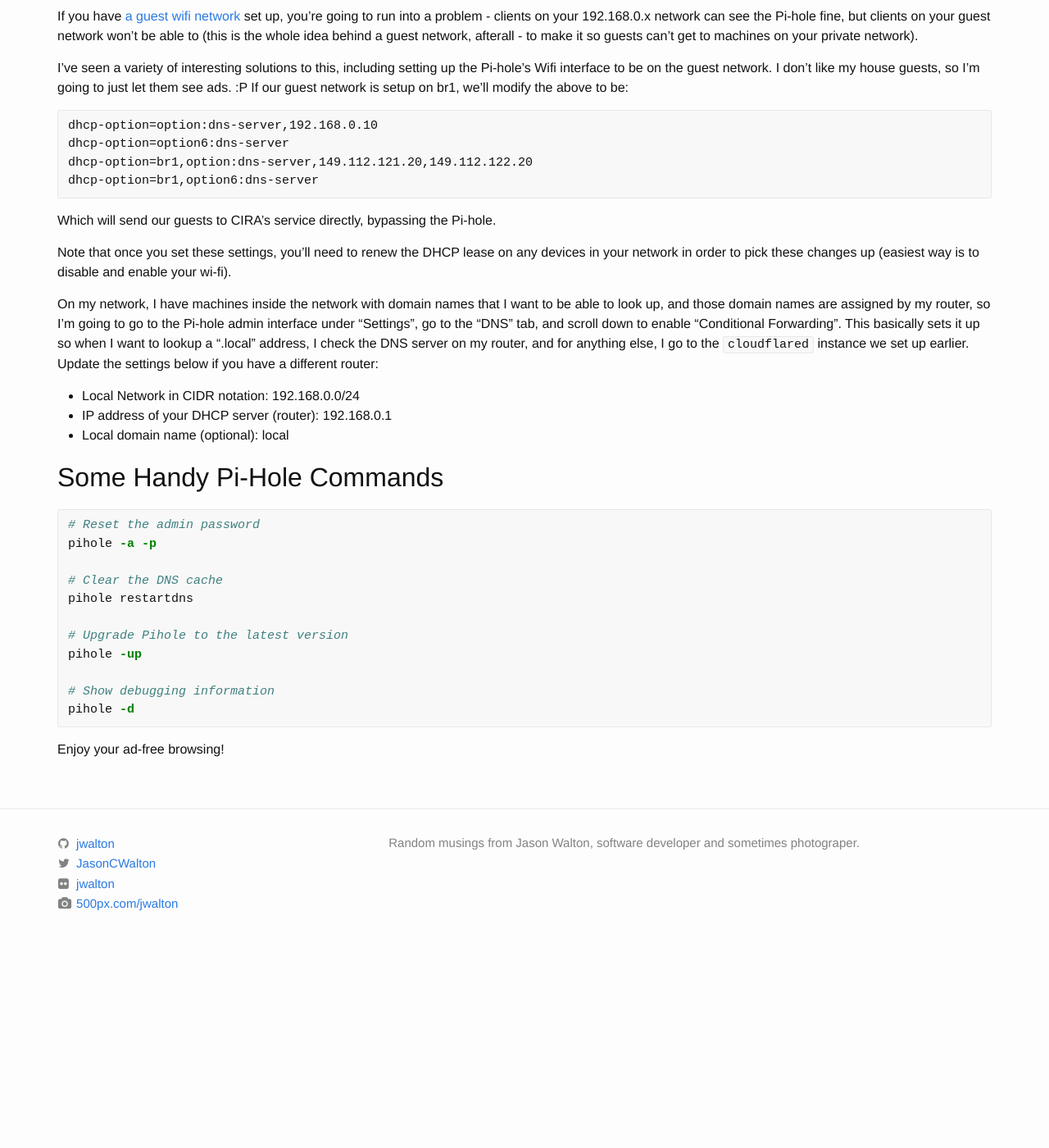
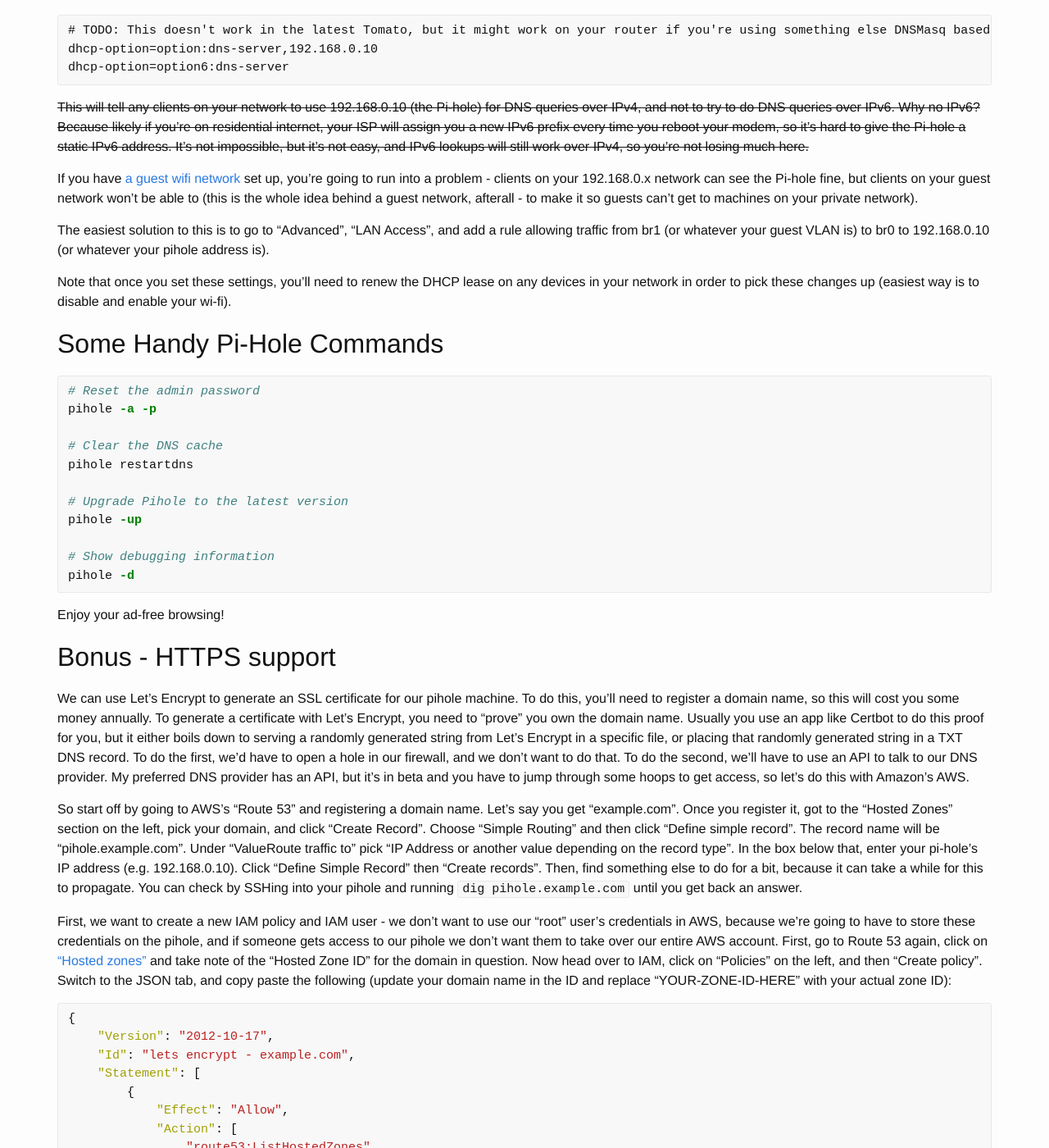
Before and after one commit to jwalton/thedreaming.org, a Jekyll site: the page built from _posts/2020-11-07-pihole.md, in a window 1280 px wide and 1400 px high, scrolled down 5363 px. Shown: the whole window at 82% size. Built offline with Jekyll 4.4.1, drawn with Linux system fonts in a browser that asks for light colours; comment, search, counter and statistics services are not loaded; before the commit the page ends 6523 px from its top, so only the background shows below that; some of the changed text lies outside the part shown.

Commit message:
docs: Update pihole docs to get around bug in FreshTomato firmware.

````diff
--- a/_posts/2020-11-07-pihole.md
+++ b/_posts/2020-11-07-pihole.md
@@ -188,39 +188,27 @@
 
 ### FreshTomato
 
-Since all routers are different, it's hard to give exact instructions on how to set up your router.  But *my( router is running [FreshTomato](http://freshtomato.org/), so if you're using a Tomato-based router, then you can follow along with this.
+Since all routers are different, it's hard to give exact instructions on how to set up your router.  But *my* router is running [FreshTomato](http://freshtomato.org/), so if you're using a Tomato-based router, then you can follow along with this.
 
-Go to "Advanced =&gt; DHCP/DNS", and then in the "Dnsmasq Custom configuration", add this (replace 192.168.0.10 with the IP of your Pi-hole):
+Update 2022-01-24 - Unfortunately the way I used to do this is broken if you're using IPv6 because of [a recent change in Tomato firmware](https://bitbucket.org/pedro311/freshtomato-arm/issues/191/fresh-tomato-unconditionally-adds-dhcp).  What I've done recently is to go to "Network", "Basic" and set the DNS server to be the pihole, then under "Advanced", "DHCP/DNS" disable the internal DNS server in Tomato entirely by unchecking "User internal DNS".  If you had conditional forwarding set up in pihole, you'll want to disable it as well.
+
+If you want to take this approach there's a few things you need to be aware of.  First, you'll no longer get "*.local" domain names for devices automatically from the DHCP server - if you want to assign domain names to local devices, you'll need to make sure they have static IPs and then add an entry to the /etc/hosts file on the pihole and then `sudo pihole restartdns`.
+
+~~Go to "Advanced =&gt; DHCP/DNS", and then in the "Dnsmasq Custom configuration", add this (replace 192.168.0.10 with the IP of your Pi-hole):~~
 
 ```
+# TODO: This doesn't work in the latest Tomato, but it might work on your router if you're using something else DNSMasq based
 dhcp-option=option:dns-server,192.168.0.10
 dhcp-option=option6:dns-server
 ```
 
-This will tell any clients on your network to use 192.168.0.10 (the Pi-hole) for DNS queries over IPv4, and not to try to do DNS queries over IPv6.  Why no IPv6?  Because likely if you're on residential internet, your ISP will assign you a new IPv6 prefix every time you reboot your modem, so it's hard to give the Pi-hole a static IPv6 address.  It's not impossible, but it's not easy, and IPv6 lookups will still work over IPv4, so you're not losing much here.
+~~This will tell any clients on your network to use 192.168.0.10 (the Pi-hole) for DNS queries over IPv4, and not to try to do DNS queries over IPv6.  Why no IPv6?  Because likely if you're on residential internet, your ISP will assign you a new IPv6 prefix every time you reboot your modem, so it's hard to give the Pi-hole a static IPv6 address.  It's not impossible, but it's not easy, and IPv6 lookups will still work over IPv4, so you're not losing much here.~~
 
 If you have [a guest wifi network](https://learntomato.flashrouters.com/setup-guest-network-guest-wifi-tomato-vlan/) set up, you're going to run into a problem - clients on your 192.168.0.x network can see the Pi-hole fine, but clients on your guest network won't be able to (this is the whole idea behind a guest network, afterall - to make it so guests can't get to machines on your private network).
 
-I've seen a variety of interesting solutions to this, including setting up the Pi-hole's Wifi interface to be on the guest network.  I don't like my house guests, so I'm going to just let them see ads.  :P  If our guest network is setup on br1, we'll modify the above to be:
+The easiest solution to this is to go to "Advanced", "LAN Access", and add a rule allowing traffic from br1 (or whatever your guest VLAN is) to br0 to 192.168.0.10 (or whatever your pihole address is).
 
-```
-dhcp-option=option:dns-server,192.168.0.10
-dhcp-option=option6:dns-server
-dhcp-option=br1,option:dns-server,149.112.121.20,149.112.122.20
-dhcp-option=br1,option6:dns-server
-```
-
-Which will send our guests to CIRA's service directly, bypassing the Pi-hole.
-
-Note that once you set these settings, you'll need to renew the DHCP lease on any
-devices in your network in order to pick these changes up (easiest way is to disable
-and enable your wi-fi).
-
-On my network, I have machines inside the network with domain names that I want to be able to look up, and those domain names are assigned by my router, so I'm going to go to the Pi-hole admin interface under "Settings", go to the "DNS" tab, and scroll down to enable "Conditional Forwarding".  This basically sets it up so when I want to lookup a ".local" address, I check the DNS server on my router, and for anything else, I go to the `cloudflared` instance we set up earlier.  Update the settings below if you have a different router:
-
-* Local Network in CIDR notation: 192.168.0.0/24
-* IP address of your DHCP server (router): 192.168.0.1
-* Local domain name (optional): local
+Note that once you set these settings, you'll need to renew the DHCP lease on any devices in your network in order to pick these changes up (easiest way is to disable and enable your wi-fi).
 
 ## Some Handy Pi-Hole Commands
 
@@ -239,3 +227,59 @@
 ```
 
 Enjoy your ad-free browsing!
+
+## Bonus - HTTPS support
+
+We can use Let's Encrypt to generate an SSL certificate for our pihole machine.  To do this, you'll need to register a domain name, so this will cost you some money annually.  To generate a certificate with Let's Encrypt, you need to "prove" you own the domain name.  Usually you use an app like Certbot to do this proof for you, but it either boils down to serving a randomly generated string from Let's Encrypt in a specific file, or placing that randomly generated string in a TXT DNS record.  To do the first, we'd have to open a hole in our firewall, and we don't want to do that.  To do the second, we'll have to use an API to talk to our DNS provider.  My preferred DNS provider has an API, but it's in beta and you have to jump through some hoops to get access, so let's do this with Amazon's AWS.
+
+So start off by going to AWS's "Route 53" and registering a domain name.  Let's say you get "example.com".  Once you register it, got to the "Hosted Zones" section on the left, pick your domain, and click "Create Record".  Choose "Simple Routing" and then click "Define simple record".  The record name will be "pihole.example.com".  Under "ValueRoute traffic to" pick "IP Address or another value depending on the record type".  In the box below that, enter your pi-hole's IP address (e.g. 192.168.0.10).  Click "Define Simple Record" then "Create records".  Then, find something else to do for a bit, because it can take a while for this to propagate.  You can check by SSHing into your pihole and running `dig pihole.example.com` until you get back an answer.
+
+First, we want to create a new IAM policy and IAM user - we don't want to use our "root" user's credentials in AWS, because we're going to have to store these credentials on the pihole, and if someone gets access to our pihole we don't want them to take over our entire AWS account.  First, go to Route 53 again, click on ["Hosted zones"](https://console.aws.amazon.com/route53/v2/hostedzones#) and take note of the "Hosted Zone ID" for the domain in question.  Now head over to IAM, click on "Policies" on the left, and then "Create policy".  Switch to the JSON tab, and copy paste the following (update your domain name in the ID and replace "YOUR-ZONE-ID-HERE" with your actual zone ID):
+
+```json
+{
+    "Version": "2012-10-17",
+    "Id": "lets encrypt - example.com",
+    "Statement": [
+        {
+            "Effect": "Allow",
+            "Action": [
+                "route53:ListHostedZones",
+                "route53:GetChange"
+            ],
+            "Resource": [
+                "*"
+            ]
+        },
+        {
+            "Effect" : "Allow",
+            "Action" : [
+                "route53:ChangeResourceRecordSets"
+            ],
+            "Resource" : [
+                "arn:aws:route53:::hostedzone/YOUR-ZONE-ID-HERE"
+            ]
+        }
+    ]
+}
+```
+
+Click "Review policy", then give you policy a name (like "lets_encrypt_example.com"), and click "Create policy".  Now click on the "Users" tab on the left, click "Add user", pick a user name (like "lets_encrypt_example.com") and check "Programmatic access".  Click "Next" and then click on the "Attack existing policies directly" tab, and select the policy you just created from the list.  Copy the Access Key ID and Secret Access Key, and keep them somewhere safe.
+
+We're going to use an app called "traefik" as a reverse proxy to forward traffic to our pihole.  Traefik will also automatically fetch a certificate from us via Let's Encrypt.  First, we install traefik:
+
+```sh
+wget https://github.com/traefik/traefik/releases/download/v2.3.2/traefik_v2.3.2_linux_$(dpkg --print-architecture).tar.gz
+tar xvzf ./traefik_v2.3.2_linux_$(dpkg --print-architecture).tar.gz traefik
+rm ./traefik_v2.3.2_linux_$(dpkg --print-architecture).tar.gz
+sudo mv ./traefik /usr/local/sbin/traefik
+sudo chown root:root /usr/local/sbin/traefik
+
+# Make sure it works
+traefik --version
+mkdir t
+cd t
+sudo install certbot
+```
+
+Now we need to create two yaml files for traefik's configuration.
````
